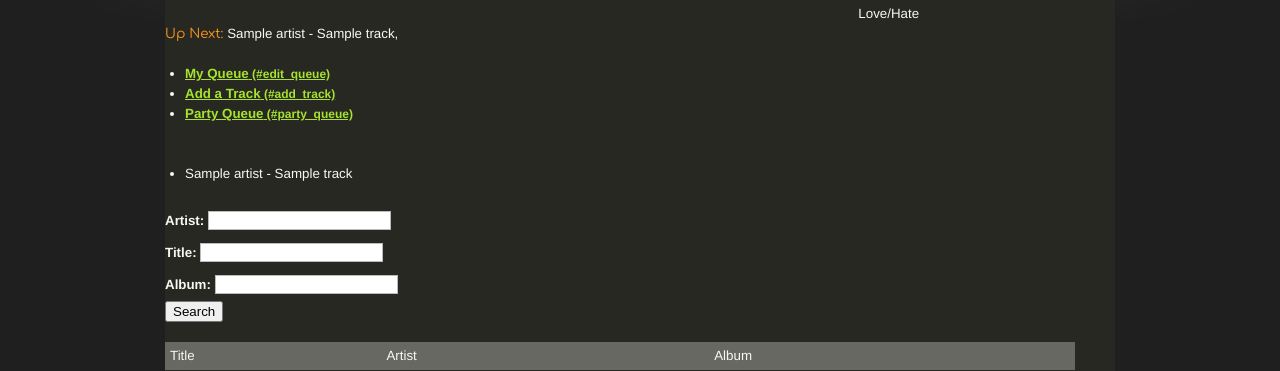
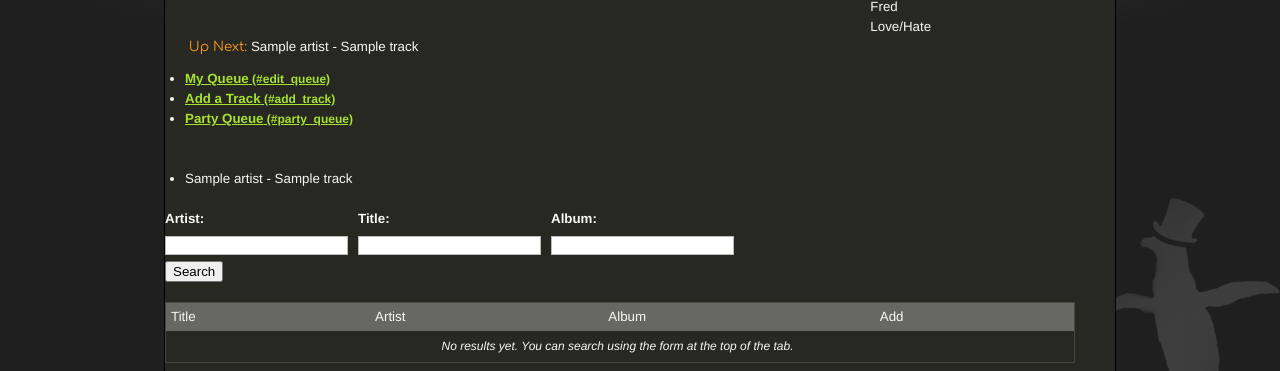
Before and after one commit to fhats/partify, a Flask app: template partify/templates/player.html in a window 1280 px wide. Shown: the part 387-758 px from the top of the page. Run offline with Flask 2, Linux system fonts and the light colour scheme; the template is opened without the code that fills it: most values are stand-ins (such as "Sample title", 1, 10 or a date in 2020); parts of the project's set-up code (start-up, migrations or seed data) failed here and were passed over; some libraries are stand-ins or nearby versions; some web fonts are replaced.

Commit message:
Lots of general improvement. Added track search.
* Poll when track end is detected in the client.
* Track search feature. Closes #10.
* Loading image asset.
* Add song id to status information.
* Add track now returns true status rather than redirect.
* Ensure the player is playing at the end of consistency check.
* Added Penguin branding to the page design.
* Rounded corners on the main page content.
* Styling for search results page.
* Fixed ordering of search results, as sometimes Mopidy gives results 'out of order'. Closes #18.

```diff
--- a/partify/player.py
+++ b/partify/player.py
@@ -50,7 +50,7 @@ def _get_status(mpd):
     current_song = mpd.currentsong()
 
     status = {}
-    for key in ('title', 'artist', 'album', 'date', 'file', 'time'):
+    for key in ('title', 'artist', 'album', 'date', 'file', 'time', 'id'):
         status[key] = current_song.get(key, 0 if key == 'time' else '')
     for key in ('state', 'volume', 'elapsed'):
         status[key] = player_status.get(key, 0 if key == 'elapsed' else '')
--- a/partify/static/css/partify.css
+++ b/partify/static/css/partify.css
@@ -34,3 +34,21 @@ div#unauth_container{
 div#unauth_form_container{
     background: #272822;
 }
+
+div#penguin {
+    background: url('/static/img/penguin.png');
+    background-repeat: no-repeat;
+    width: 172px;
+    height: 215px;
+    position: absolute;
+    z-index: -10;
+    position: fixed;
+    bottom: 0px;
+    right: 0px;
+    margin: 0 auto;
+    background-position: bottom right;
+}
+
+.ui-icon-loading {
+    background-image: url('/static/img/loading.gif') !important;
+}
--- a/partify/static/css/player.css
+++ b/partify/static/css/player.css
@@ -1,24 +1,20 @@
 div#content_container{
     background: #272822;
     padding: 0px;
-}
+    -moz-border-radius: 4px;
+    -webkit-border-radius: 4px;
+    -khtml-border-radius: 4px;
+    border-radius: 4px;
 
-div#penguin {
-    background: url('/static/img/penguin.png');
-    background-repeat: no-repeat;
-
-    width: 172px;
-    height: 215px;
-    position: absolute;
-    margin-left: 100%;
-    margin-top: 100%;
-    top: -215px;
-    left: -172px;
-    z-index: -10;
+    border: 1px solid #000000;
 }
 
 .player_time {
     font-style:italic;
+}
+
+div#player_status {
+    margin: 12px;
 }
 
 div.track_details {
@@ -48,16 +44,41 @@ div.party_queue_item > div + div{
     padding-left: 1em;
 }
 
+table {
+    border: 1px solid #49483E;
+}
+
 thead th{
     background: #676862;
     text-align: left;
     font-weight: normal;
 }
 
+tbody tr td {
+    background: #313131;
+}
+
 tbody tr:nth-child(even) td,
 tbody tr.even td{
-    background: #49483E;
+    background: #383838;
 }
+
+tbody tr.disabled,
+tbody tr.disabled td {
+    background: #9a9a9a;
+}
+
+td.results_empty {
+    background: #272822;
+}
+
+button.add_btn{
+    height: 19px;
+    width: 18px;
+    vertical-align: middle;
+    border: 1px solid #1f1f1f !important;
+}
+
 /* override some of the bad jQuery UI styles */
 .ui-progressbar{
     border: 1px solid #49483E;
--- a/partify/templates/i_love_this_web_thing.html
+++ b/partify/templates/i_love_this_web_thing.html
@@ -28,5 +28,6 @@
 <body>
     {% block super_body %}
     {% endblock %}
+    <div id="penguin">&nbsp;</div>
 </body>
 </html>
--- a/partify/templates/player.html
+++ b/partify/templates/player.html
@@ -35,9 +35,9 @@ Player - Partify
 
 <div id="content_all" style="width:100%; height:100%">
     <div class="container prepend-top" id="content_container">
-        <div class="span-24 last">
+        <div class="span-24 last" id="content">
             <!-- Player status - shows what's playing and how long it's been playing for -->
-            <div id="player_status" class="append-bottom span-24 last">
+            <div id="player_status" class="append-bottom span-23 last">
                 <!-- The labels hanging out about the player and the played by cols -->
                 <!--<div class="player_header span-16"><i>Now Playing...</i></div>
                 <div class="player_header span-8 last"><i>Played By</i></div>-->
@@ -67,18 +67,18 @@ Player - Partify
                 <div class="span-1">
                 &nbsp;
                 </div>
-                <div id="played_by_container" class="span-7 last">
+                <div id="played_by_container" class="span-6 last">
                     <div><img src="http://userserve-ak.last.fm/serve/85/19666107.jpg" /></div>
                     <div>Fred<br/>Love/Hate</div>
                 </div>
-                <div id="on_deck" class="span-24 last">
-                    <span class="logo">Up Next: </span>
+                <div id="on_deck" class="span-23 last">
+                    <span class="logo">&nbsp; &nbsp;Up Next: </span>
                     {% set count = 3 %}
                     {% if global_play_queue|length < 3 %}
                         {% set count = global_play_queue|length %}
                     {% endif %}
                     {% for track in global_play_queue[:count] %}
-                        {{track.track.artist}} - {{track.track.title}},
+                        {{track.track.artist}} - {{track.track.title}}{% if not loop.last %},{% endif %}
                     {% endfor %}
                 </div>
             </div>
@@ -102,14 +102,14 @@ Player - Partify
                     <div id="add_track">
                         <div class="span-24 append-bottom last">
                             <form id="track_search_form" method="GET">
-                                <label for='search_artist'>Artist:</label>
-                                <input type="text" name="search_artist" id="search_artist" /><br />
-                                <label for='search_title'>Title:</label>
-                                <input type="text" name="search_title" id="search_title" /><br />
-                                <label for='search_album'>Album:</label>
-                                <input type="text" name="search_album" id="search_album" /><br />
-
-                                <input type="submit" value="Search" />
+                                <span style="float: left; margin-right: 10px"><label for='search_artist'>Artist:</label><br />
+                                <input type="text" name="search_artist" id="search_artist" /></span>
+                                <span style="float: left; margin-right: 10px"><label for='search_title'>Title:</label><br />
+                                <input type="text" name="search_title" id="search_title" /></span>
+                                <span style="float: left"><label for='search_album'>Album:</label><br />
+                                <input type="text" name="search_album" id="search_album" /></span>
+                                <div style="clear: both">
+                                <input style="clear: both" type="submit" value="Search" /></div>
                             </form>
                         </div>
                         <div class="container span-24 last">
@@ -119,13 +119,12 @@ Player - Partify
                                         <th>Title</th>
                                         <th>Artist</th>
                                         <th>Album</th>
+                                        <th>Add</th>
                                     </tr>
                                 </thead>
                                 <tbody>
                                     <tr>
-                                        <td class="small">Get Out</td>
-                                        <td class="small">Circa Survive</td>
-                                        <td class="small">Blue Sky Noise</td>
+                                        <td colspan="4" class="small results_empty"><center><em>No results yet. You can search using the form at the top of the tab.</em></center></td>
                                     </tr>
                                 </tbody>
                             </table>
@@ -151,6 +150,4 @@ Player - Partify
     </div>
 </div>
 
-<div id="penguin">&nbsp;</div>
-
 {% endblock %}
```
Also changed, not shown: partify/queue.py (+6 -2 lines), partify/track.py (+15 -1 lines), partify/static/img/loading.gif (added), 2 other files.
